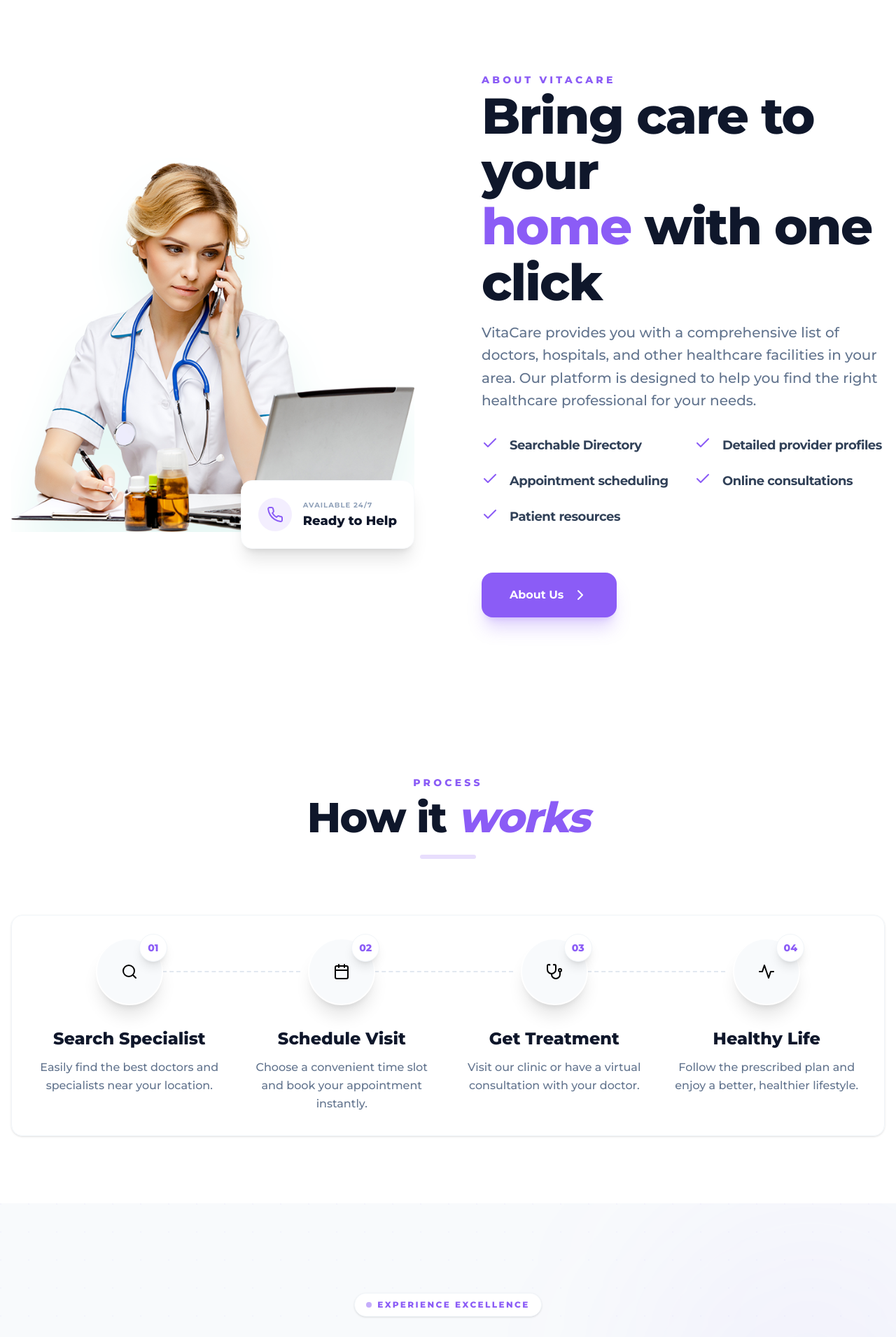
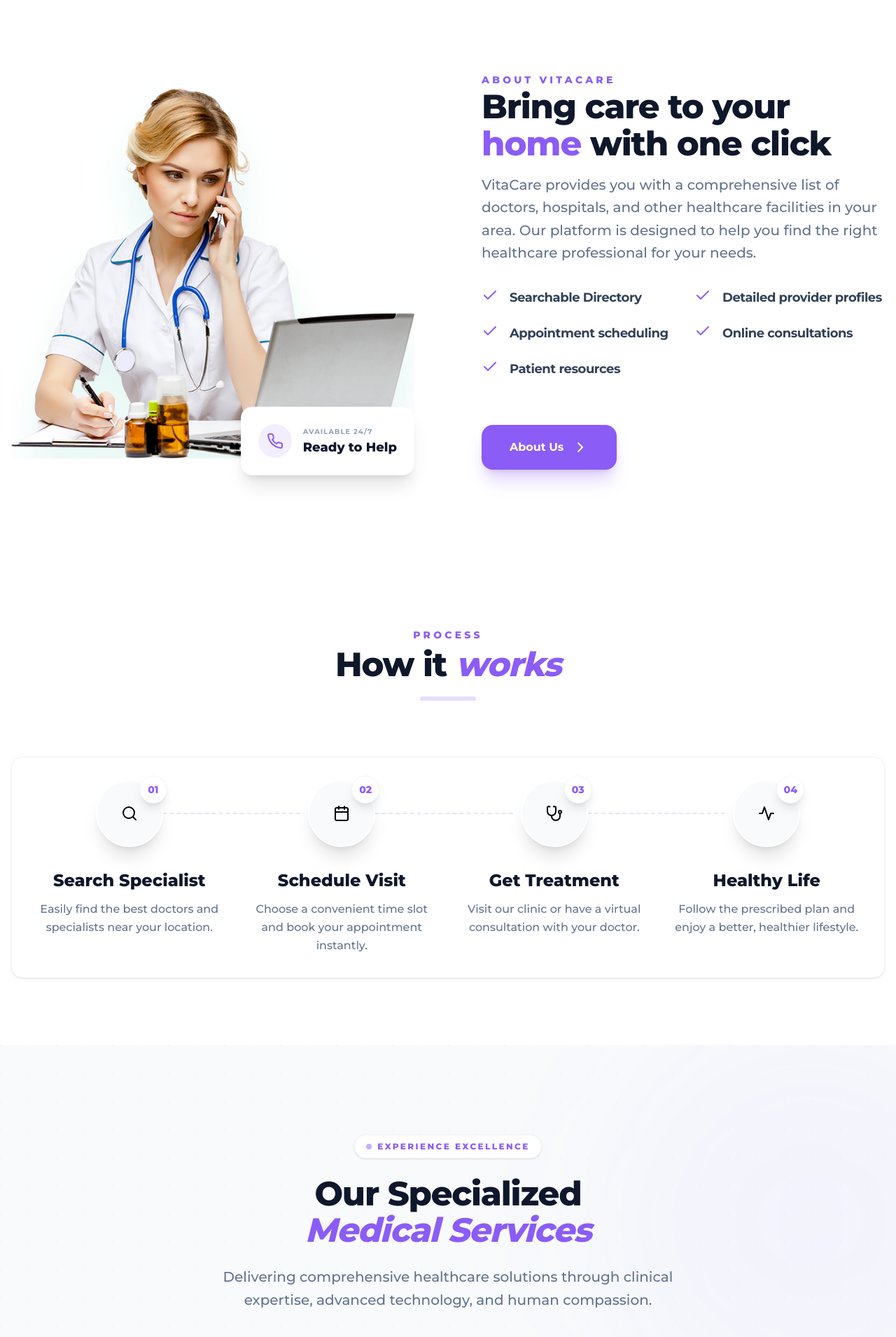
Before and after one commit to shdhrubo/vita-care, an Angular app: page / in a window 1280 px wide. Shown: the part 1180-3090 px from the top of the page at 70% size. Built offline with nearby package versions, Linux system fonts and the light colour scheme.

Commit message:
some changes

```diff
--- a/src/app/modules/home/components/about-section/about-section.html
+++ b/src/app/modules/home/components/about-section/about-section.html
@@ -41,7 +41,7 @@
             >About VitaCare</span
           >
           <h2
-            class="text-4xl md:text-5xl lg:text-7xl font-black text-slate-900 tracking-tight leading-[1.1]"
+            class="text-4xl md:text-4xl lg:text-5xl font-black text-slate-900 tracking-tight leading-[1.1]"
           >
             Bring care to your <br />
             <span class="text-primary">home</span> with one click
--- a/src/app/modules/home/components/process-section/process-section.html
+++ b/src/app/modules/home/components/process-section/process-section.html
@@ -3,7 +3,7 @@
     <!-- Section Header -->
     <div class="text-center max-w-2xl mx-auto mb-20 space-y-4">
       <span class="text-sm font-black text-primary tracking-[0.3em] uppercase">Process</span>
-      <h2 class="text-4xl md:text-6xl font-black text-slate-900 tracking-tight leading-tight">
+      <h2 class="text-4xl lg:text-5xl font-black text-slate-900 tracking-tight leading-tight">
         How it <span class="text-primary italic">works</span>
       </h2>
       <div class="w-20 h-1.5 bg-primary/20 mx-auto rounded-full mt-4"></div>
--- a/src/app/modules/home/components/services-section/services-section.html
+++ b/src/app/modules/home/components/services-section/services-section.html
@@ -19,7 +19,7 @@
         Experience Excellence
       </div>
       <h2
-        class="text-4xl md:text-5xl lg:text-7xl font-black text-slate-900 leading-[1.1] tracking-tight"
+        class="text-4xl md:text-4xl lg:text-5xl font-black text-slate-900 leading-[1.1] tracking-tight"
       >
         Our Specialized <br />
         <span class="text-primary italic">Medical Services</span>
```
